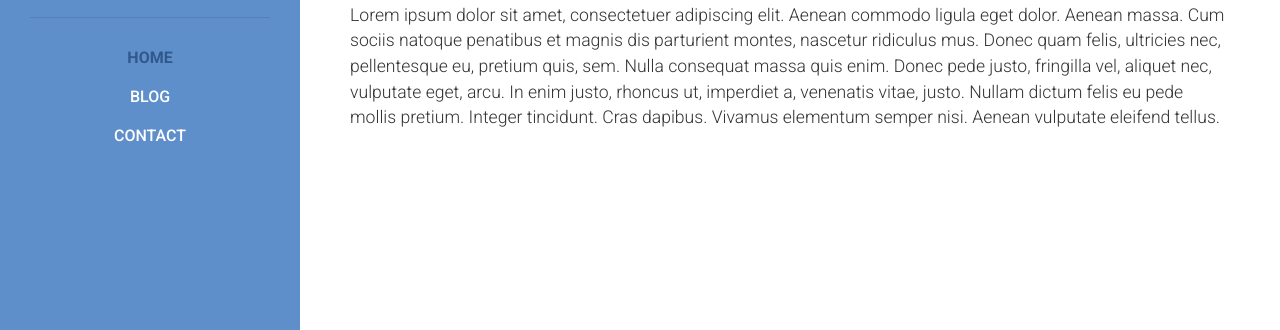
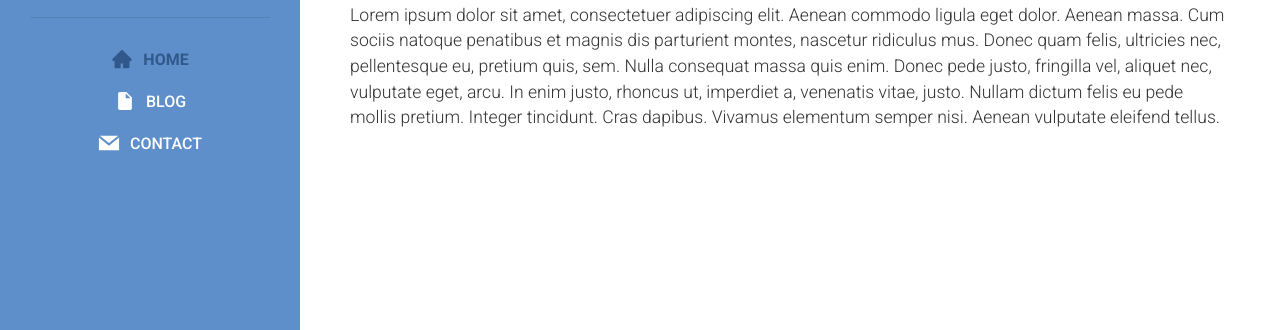
Before and after one commit to eliasjnior/personal-blog, a Gatsby site: page / in a window 1280 px wide. Shown: the part 470-800 px from the top of the page. Built offline with nearby package versions, Linux system fonts and the light colour scheme; Gatsby itself is replaced by a stand-in of ours.

Commit message:
feat: add icons to menu

```diff
--- a/src/components/Header/index.tsx
+++ b/src/components/Header/index.tsx
@@ -2,7 +2,9 @@
 
 import { useLocation } from '@reach/router'
 import { graphql, useStaticQuery, withPrefix } from 'gatsby'
+import { AiFillHome } from 'react-icons/ai'
 import { GrGithub, GrLinkedinOption, GrMail } from 'react-icons/gr'
+import { IoMdDocument } from 'react-icons/io'
 
 import {
   Container,
@@ -68,12 +70,15 @@
       <Separator />
       <Menu>
         <MenuLink to="/" active={pathname === '/'}>
+          <AiFillHome size={22} />
           Home
         </MenuLink>
         <MenuLink to="/blog" active={pathname === '/blog'}>
+          <IoMdDocument size={22} />
           Blog
         </MenuLink>
         <MenuLink to="/contact" active={pathname === '/contact'}>
+          <GrMail size={22} />
           Contact
         </MenuLink>
       </Menu>
--- a/src/components/Header/styles.ts
+++ b/src/components/Header/styles.ts
@@ -88,6 +88,10 @@
   font-weight: 500;
   text-transform: uppercase;
 
+  svg {
+    margin-right: 10px;
+  }
+
   ${({ active }) =>
     active
       ? css`
```
